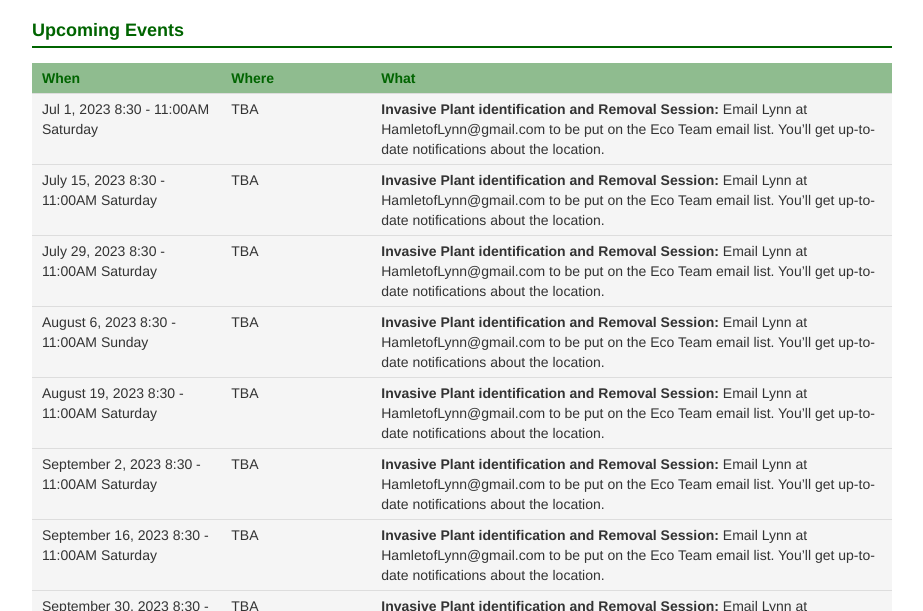
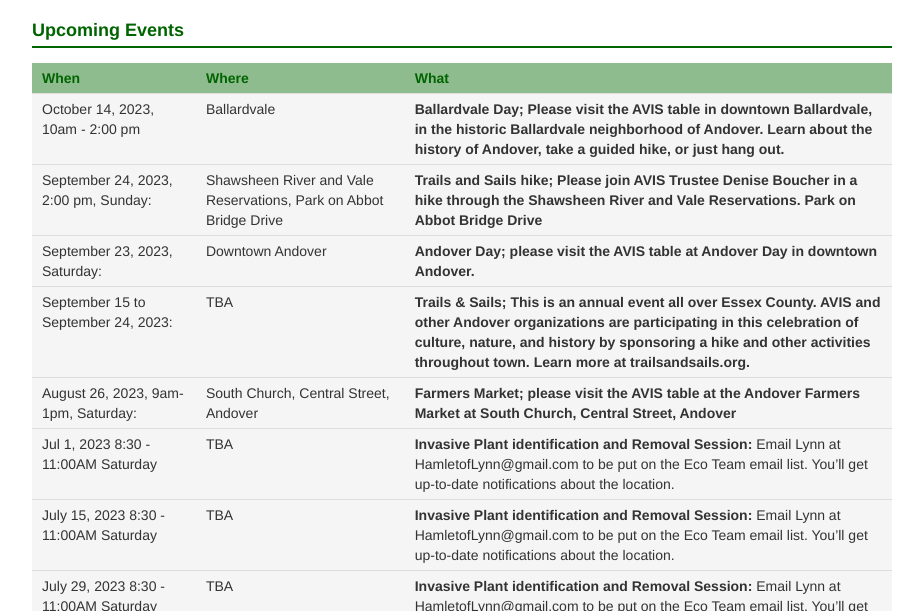
Before and after one commit to avisandover/avis-website, a Jekyll site: the page built from events.html, in a window 1280 px wide and 900 px high, cut to the strip 289-900 px from the top of the window. Shown: the whole strip, without its empty margins (178-1101 px from the left). Built offline with Jekyll 4.4.1, drawn with Linux system fonts in a browser that asks for light colours; nearby versions of some CDN libraries.

Commit message:
Added new events

```diff
--- a/events.html
+++ b/events.html
@@ -24,6 +24,66 @@
 			</tr>
 		</thead>
 
+		<tr>
+			<td>
+				October 14, 2023, 10am - 2:00 pm
+			</td>
+			<td>
+				Ballardvale
+			</td>
+			<td>
+				<b>Ballardvale Day; Please visit the AVIS table in downtown Ballardvale, in the historic Ballardvale neighborhood of Andover. Learn about the history of Andover, take a guided hike, or just hang out.
+
+			</td>
+		</tr>
+		<tr>
+			<td>
+				September 24, 2023, 2:00 pm, Sunday:
+			</td>
+			<td>
+				Shawsheen River and Vale Reservations, Park on Abbot Bridge Drive
+			</td>
+			<td>
+				<b>Trails and Sails hike; Please join AVIS Trustee Denise Boucher in a hike through the Shawsheen River and Vale Reservations.  Park on Abbot Bridge Drive
+
+			</td>
+		</tr>
+		<tr>
+			<td>
+				September 23, 2023, Saturday:
+			</td>
+			<td>
+				Downtown Andover
+			</td>
+			<td>
+				<b>Andover Day; please visit the AVIS table at Andover Day in downtown Andover.
+
+			</td>
+		</tr>
+		<tr>
+			<td>
+				September 15 to September 24, 2023:
+			</td>
+			<td>
+				TBA
+			</td>
+			<td>
+				<b>Trails & Sails; This is an annual event all over Essex County. AVIS and other Andover organizations are participating in this celebration of culture, nature, and history by sponsoring a hike and other activities throughout town. Learn more at trailsandsails.org.
+
+			</td>
+		</tr>
+		<tr>
+			<td>
+				August 26, 2023, 9am-1pm, Saturday:
+			</td>
+			<td>
+				South Church, Central Street, Andover
+			</td>
+			<td>
+				<b>Farmers Market; please visit the AVIS table at the Andover Farmers Market at South Church, Central Street, Andover
+
+			</td>
+		</tr>
 		<tr>
 			<td>
 				Jul 1, 2023 8:30 - 11:00AM Saturday
```
Also changed, not shown: _layouts/cal.html (+30 -0 lines).
